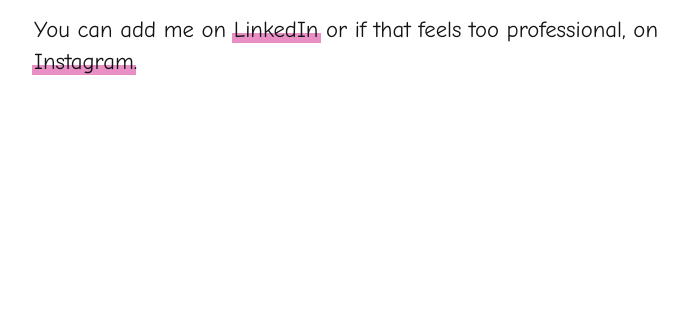
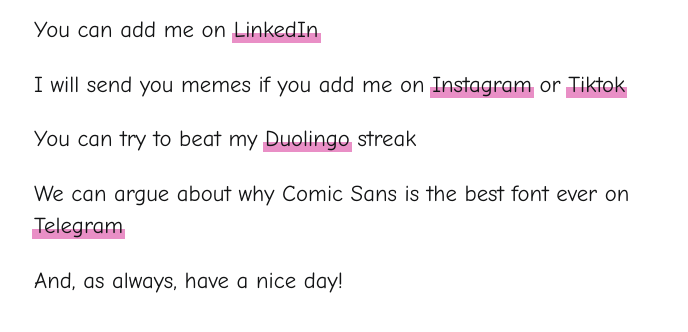
Before and after one commit to ramonware/ramonware.github.io, a plain HTML site: page index.html in a window 1280 px wide. Shown: the part 256-588 px from the top of the page, without its empty margins (102-790 px from the left). Drawn offline with Linux system fonts and the light colour scheme.

Commit message:
Update index.html

```diff
--- a/index.html
+++ b/index.html
@@ -54,7 +54,25 @@
     <p style="font-weight: 500; font-size: 2.2em">Ramon here.</p>
     <p>
       You can add me on
-      <a href="https://www.linkedin.com/in/ramon-garate-4b379093/" target="_blank">LinkedIn</a> or if that feels too professional, on
-      <a href="instagram://user?username=ramonphoton" target="_blank">Instagram</a>.
+      <a href="https://www.linkedin.com/in/ramon-garate-4b379093/" target="_blank">LinkedIn</a>
+    </p>
+    <p>
+      I will send you memes if you add me on
+      <a href="instagram://user?username=ramonphoton" target="_blank">Instagram</a>
+      or
+      <a href="https://tiktok.com/@ramonphoton" target="_blank">Tiktok</a>
+    </p>
+    <p>
+      You can try to beat my
+      <a href="https://www.duolingo.com/profile/reixnet" target="_blank">Duolingo</a>
+      streak
+    </p>
+    <p>
+      We can argue about why Comic Sans is the best font ever on
+      <a href="https://t.me/ramonchat" target="_blank">Telegram</a>
+    </p>
+    <p>
+      And, as always, have a nice day!
+    </p>
   </body>
 </html>
```
